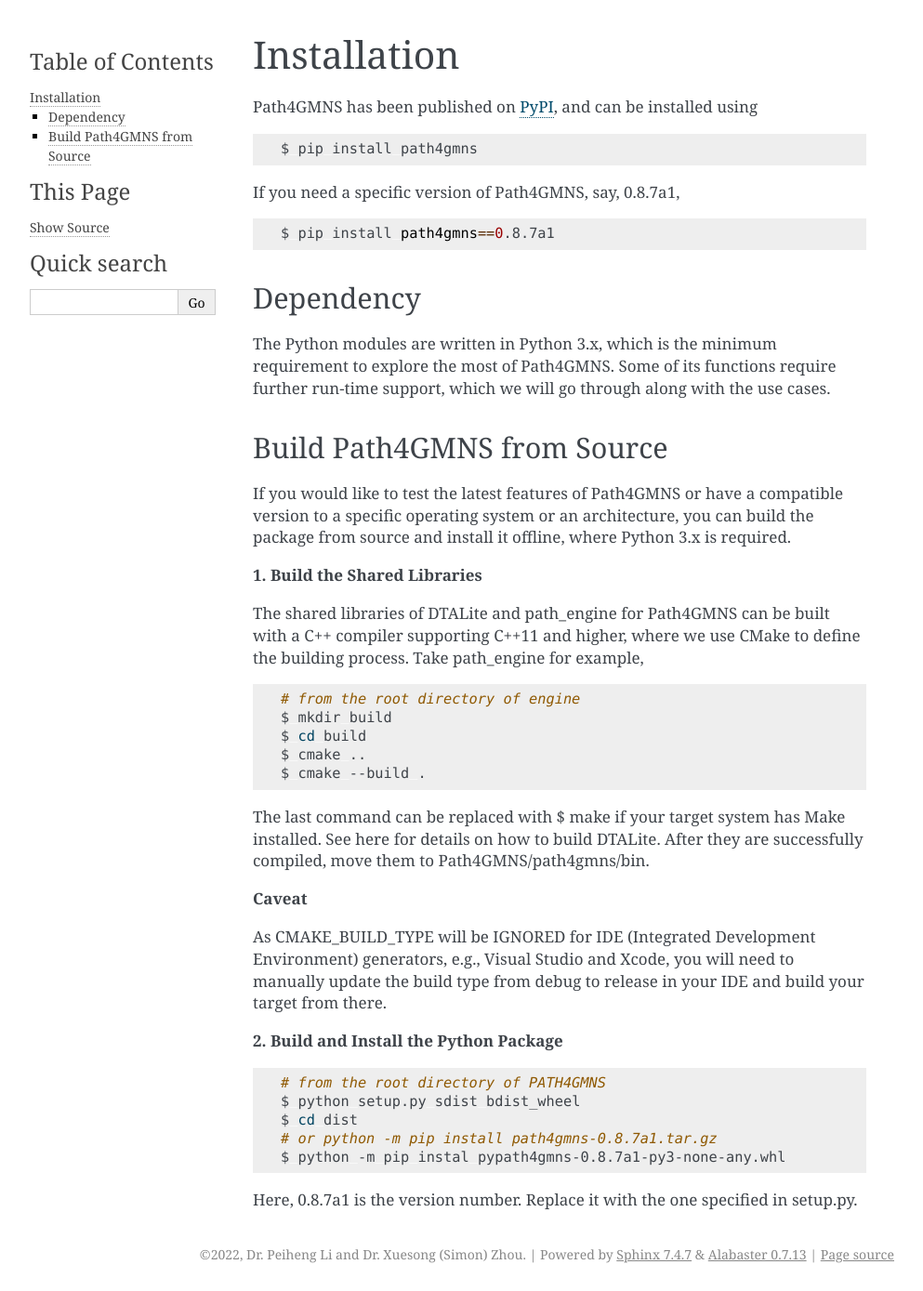
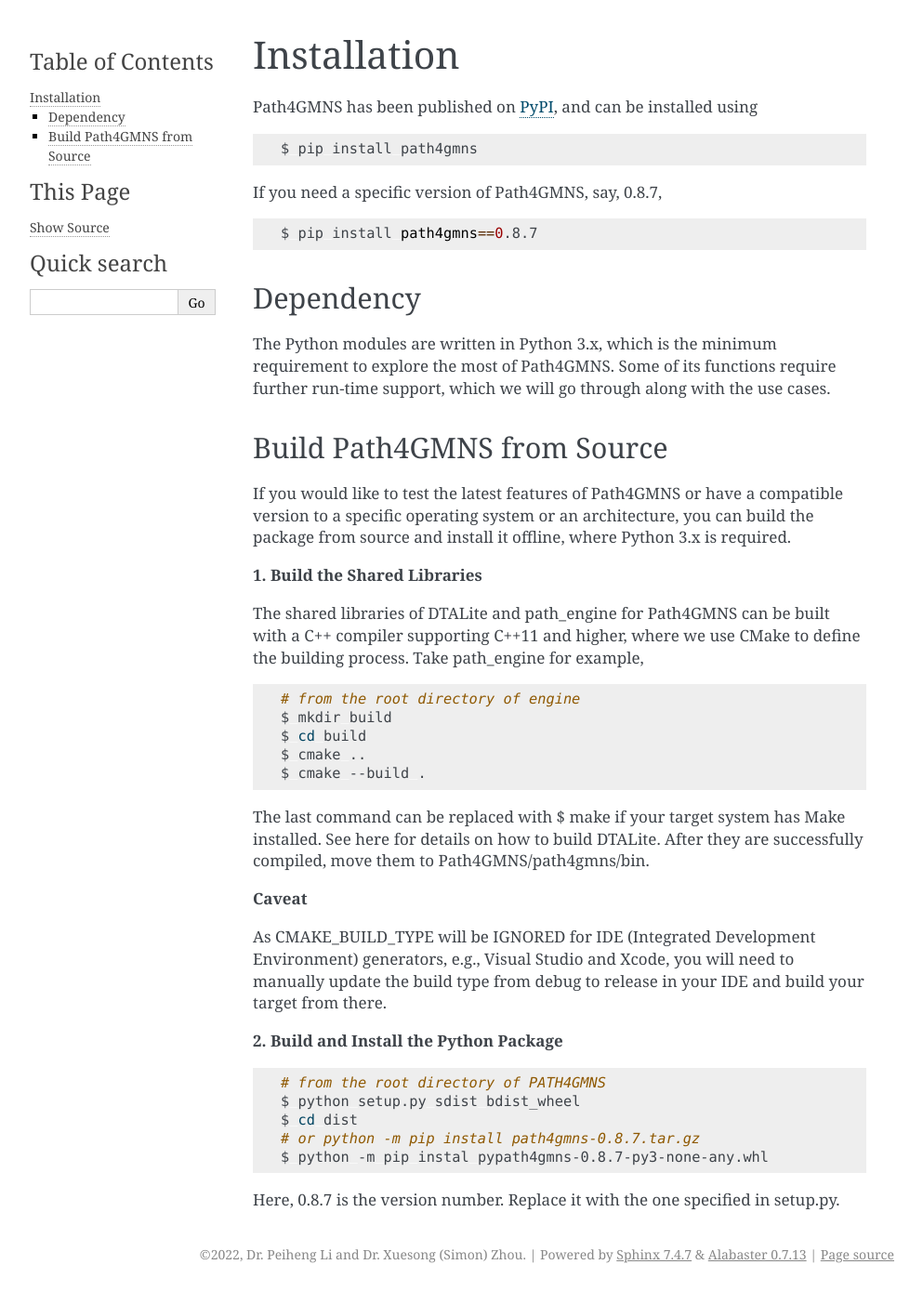
Before and after one commit to jdlph/Path4GMNS, a Sphinx documentation site: the page built from docs/source/installation.rst, in a window 1280 px wide. Shown: the whole page at 93% size, without its empty margins (148-1141 px from the left). Built offline with Sphinx 7.4.7, drawn with Linux system fonts in a browser that asks for light colours.

```diff
--- a/docs/source/installation.rst
+++ b/docs/source/installation.rst
@@ -8,11 +8,11 @@ Path4GMNS has been published on `PyPI <https://pypi.org/project/path4gmns/0.8.7a
 
     $ pip install path4gmns
 
-If you need a specific version of Path4GMNS, say, 0.8.7a1,
+If you need a specific version of Path4GMNS, say, 0.8.7,
 
 .. code-block:: bash
 
-    $ pip install path4gmns==0.8.7a1
+    $ pip install path4gmns==0.8.7
 
 
 Dependency
@@ -51,7 +51,7 @@ As CMAKE_BUILD_TYPE will be IGNORED for IDE (Integrated Development Environment)
     # from the root directory of PATH4GMNS
     $ python setup.py sdist bdist_wheel
     $ cd dist
-    # or python -m pip install path4gmns-0.8.7a1.tar.gz
-    $ python -m pip instal pypath4gmns-0.8.7a1-py3-none-any.whl
+    # or python -m pip install path4gmns-0.8.7.tar.gz
+    $ python -m pip instal pypath4gmns-0.8.7-py3-none-any.whl
 
-Here, 0.8.7a1 is the version number. Replace it with the one specified in setup.py.
+Here, 0.8.7 is the version number. Replace it with the one specified in setup.py.
```
Also changed, not shown: README.md (+9 -7 lines).
